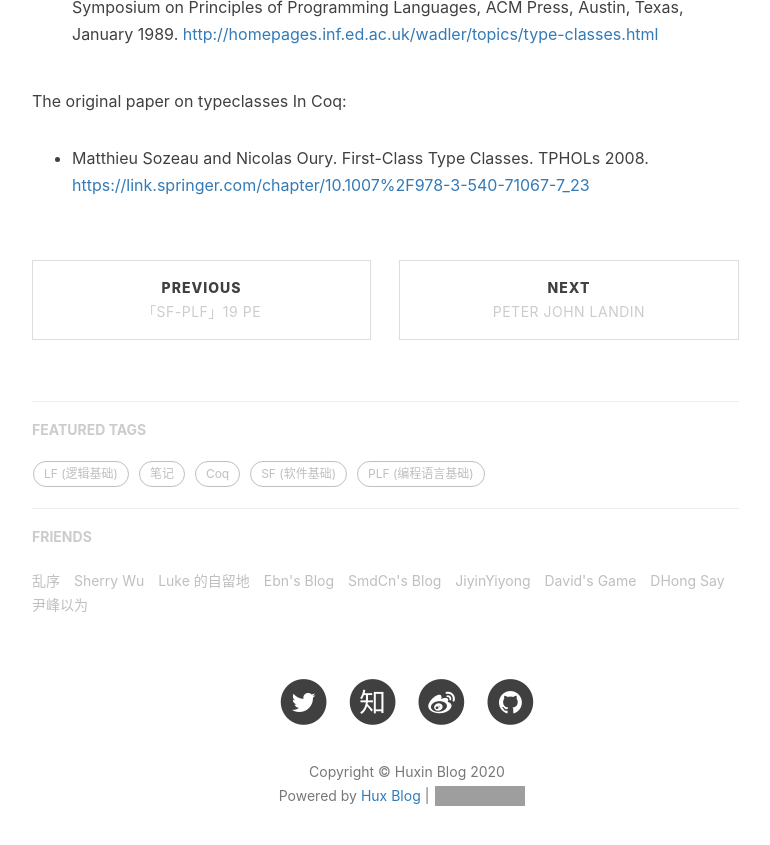
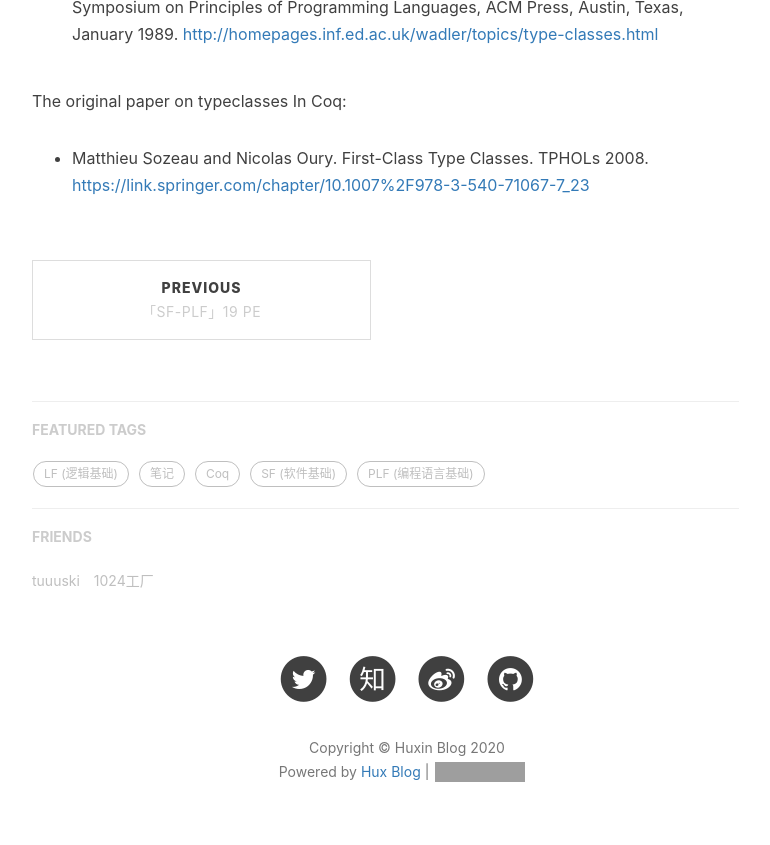
Before and after one commit to shawnhoo007/shawnhoo007.github.io, a Jekyll site: the page built from _posts/read_sf_qc/2019-09-02-sf-qc-02-typeclasses.md, in a window 1280 px wide and 900 px high, scrolled down 20125 px. Shown: the top 845 px of the window, without its empty margins (233-1003 px from the left). Built offline with Jekyll 4.4.1, drawn with Linux system fonts in a browser that asks for light colours; nearby versions of some CDN libraries; comment, search, counter and statistics services are not loaded; grey boxes are pictures that could not be loaded.

Commit message:
delete some README.md and perter-john

```diff
--- a/_config.yml
+++ b/_config.yml
@@ -106,31 +106,11 @@ friends: [
     #     title: "Su",
     #     href: "http://su.gallery/"
     # },{
-        title: "乱序",
-        href: "http://mida.re/"
-    },{
-        title: "Sherry Wu",
-        href: "https://xuechundesign.github.io"
-    },{
-        title: "Luke 的自留地",
-        href: "http://hmqk1995.github.io"
-    },{
-        title: "Ebn's Blog",
-        href: "http://ebnbin.com/"
-    },{
-        title: "SmdCn's Blog",
-        href: "http://blog.smdcn.net"
-    },{
-        title: "JiyinYiyong",
-        href: "http://tiye.me/"
-    },{
-        title: "David's Game",
-        href: "https://www.ruoyaowu.com/"
-    },{
-        title: "DHong Say",
-        href: "http://dhong.co"
-    },{
-        title: "尹峰以为",
-        href: "http://ingf.github.io/"
+        title: "tuuuski",
+        href: "https://blog.csdn.net/shawnhu007"
+    },
+    {
+        title: "1024工厂",
+        href: "https://me.csdn.net/p106786860"
     }
 ]
```
Also changed, not shown: _posts/cs_idols/2019-09-13-peter-john-landin.md (deleted, +0 -31 lines), README.md (deleted).
